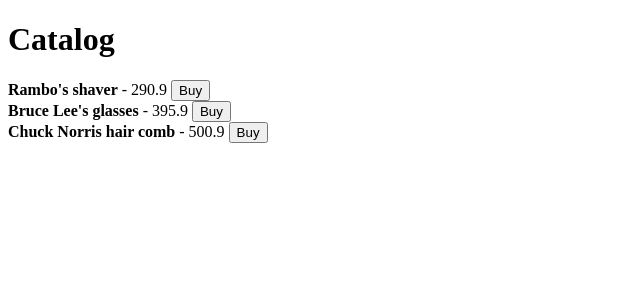
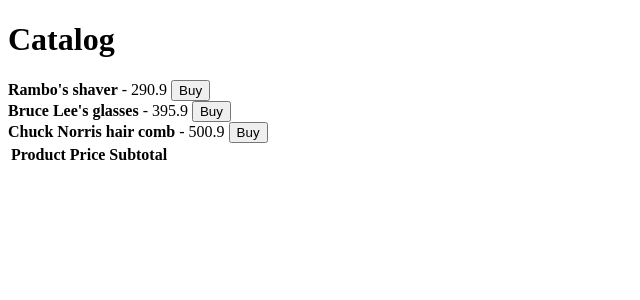
Before and after one commit to mhayk/redux, a React (Create React App) app: page / in a window 1280 px wide. Shown: the top 300 px of the page, without its empty margins (0-640 px from the left). Built offline with nearby package versions, Linux system fonts and the light colour scheme; data requests are answered from the project's data file.

Commit message:
Cart component has been imported.
Signed-off-by: Mhayk Whandson <hi@mhayk.com>

```diff
--- a/src/App.tsx
+++ b/src/App.tsx
@@ -4,11 +4,13 @@
 import store from './store';
 
 import Catalog from './components/Catalog';
+import Cart from './components/Cart';
 
 function App() {
   return (
     <Provider store={store}>
       <Catalog />
+      <Cart />
     </Provider>
   );
 }
```
